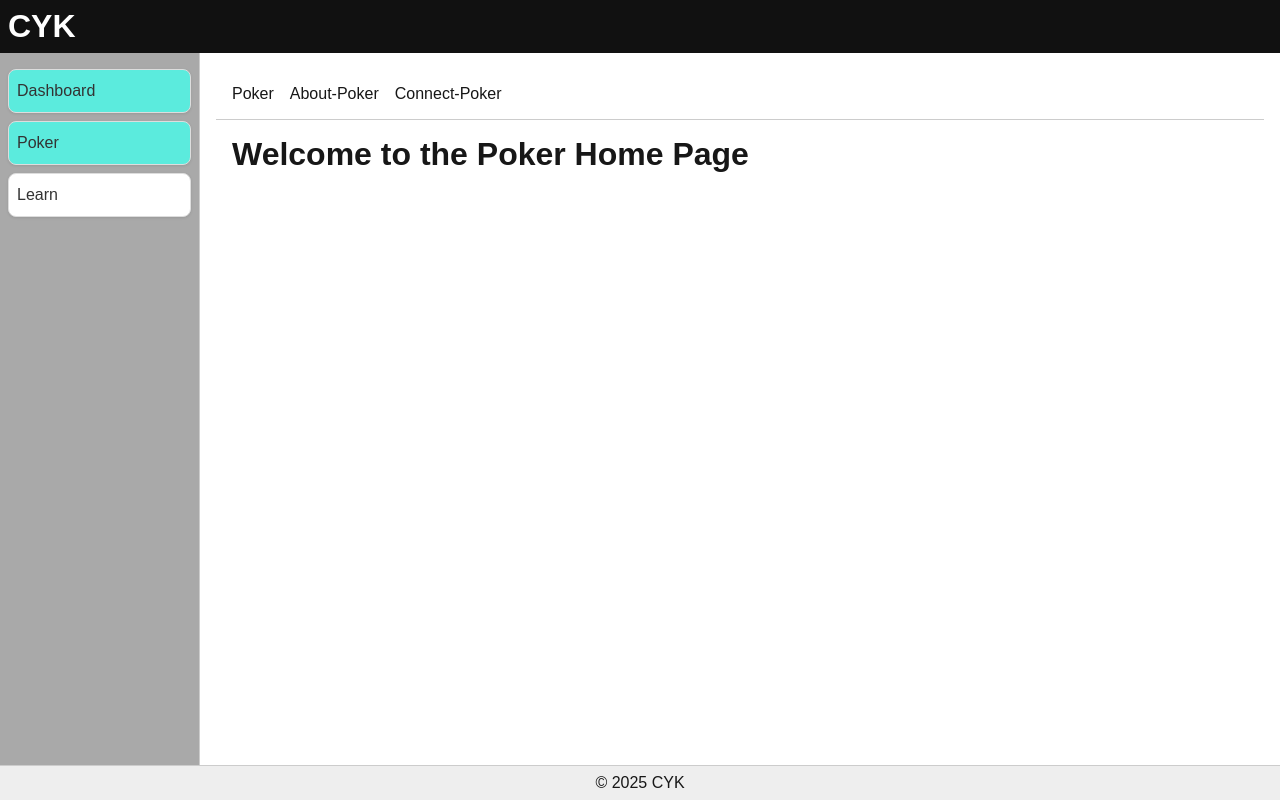
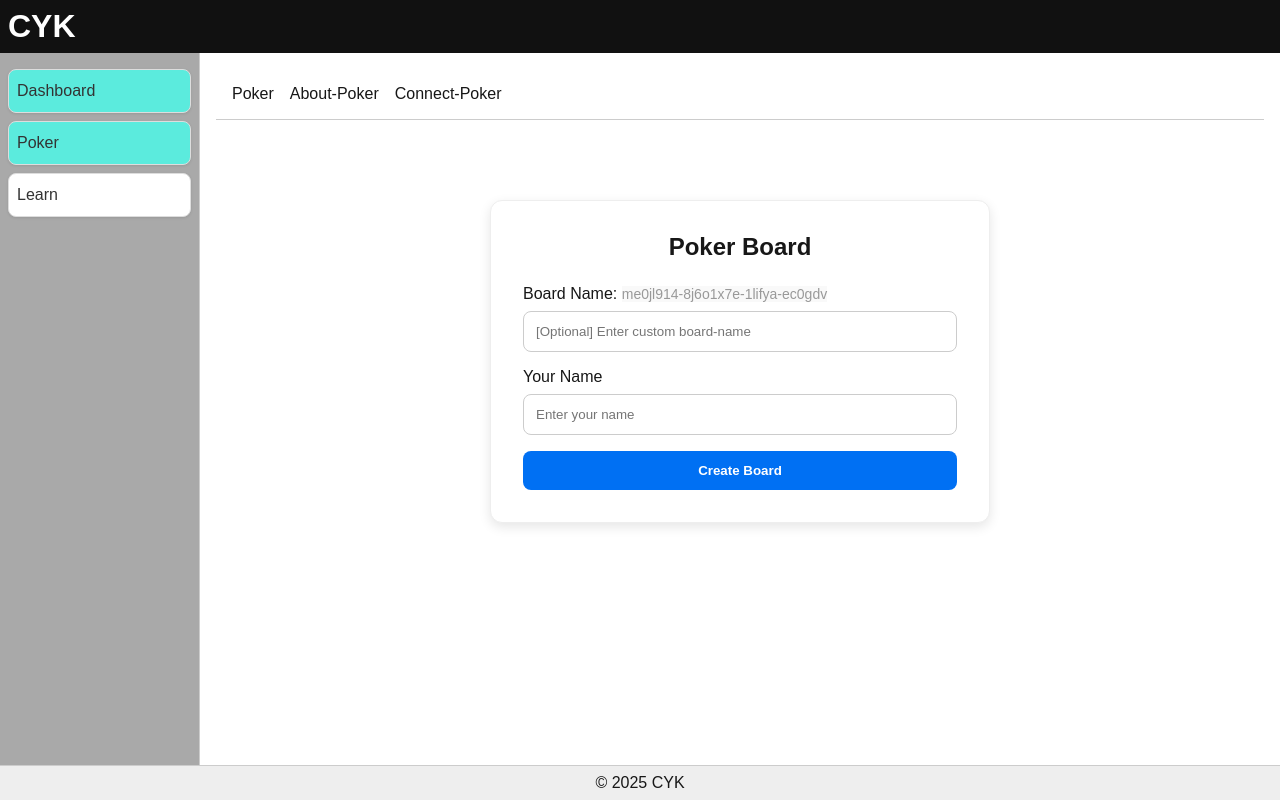
Before and after one commit to kundan100/PlanningPoker, a Next.js app: page /poker in a window 1280 px wide. Built offline with nearby package versions, Linux system fonts and the light colour scheme.

Commit message:
create poker home create room and room page

```diff
--- a/src/app/poker/page.tsx
+++ b/src/app/poker/page.tsx
@@ -1,5 +1,140 @@
 'use client';
 
+import { useRouter } from 'next/navigation';
+import { useState, useEffect } from 'react';
+
+function hashString(input: string): string {
+  let hash = 0;
+  for (let i = 0; i < input.length; i++) {
+    const char = input.charCodeAt(i);
+    hash = (hash << 5) - hash + char;
+    hash |= 0;
+  }
+  return Math.abs(hash).toString(36);
+}
+
+function generateRandomId(existingIds: Set<string>) {
+  const timestamp = Date.now().toString(36); // base36 timestamp
+  const randomPart = Math.random().toString(36).substring(2, 10); // 8-char random string
+
+  const geoInfo = typeof navigator !== 'undefined' ? hashString(navigator.language) : 'xx';
+  const platform = typeof navigator !== 'undefined' ? hashString(navigator.platform) : 'web';
+
+  let id;
+  do {
+    id = `${timestamp}-${randomPart}-${geoInfo}-${platform}`;
+  } while (existingIds.has(id));
+
+  return id;
+}
+
+const usedIds = new Set<string>();
+
 export default function PokerHome() {
-  return <h1>Welcome to the Poker Home Page</h1>;
+  const router = useRouter();
+  const [boardName, setBoardName] = useState('');
+  const [userName, setUserName] = useState('');
+  const [boardId, setBoardId] = useState('');
+
+  useEffect(() => {
+    // read pokerBoardData from sessionStorage
+    const storedPokerBoardData = sessionStorage.getItem('pokerBoardData');
+    //
+    if (storedPokerBoardData) {
+        const parsedPokerBoardData = JSON.parse(storedPokerBoardData);
+        setBoardId(parsedPokerBoardData.boardId);
+    } else {
+        const id = generateRandomId(usedIds);
+        usedIds.add(id);
+        setBoardId(id);
+    }
+  }, []);
+
+  const handleCreate = () => {
+    // without entering user-name, it will not redirect to the board.
+    // And, if boardName is not entered, consider boardId as boardName.
+    if (!userName) {
+      alert('Please fill in the field (Your Name)');
+      return;
+    }else {
+      if (!boardName) setBoardName(boardId);
+    }
+    // Store in sessionStorage
+    sessionStorage.setItem('pokerBoardData', JSON.stringify({
+        boardId,
+        boardName: boardName || boardId,
+        userName,
+    }));
+    // Redirect to the board page with the generated boardId.
+    router.push(`/poker/${boardId}`);
+  };
+
+  return (
+    <div style={{ display: 'flex', justifyContent: 'center', marginTop: '4rem' }}>
+      <div
+        style={{
+          width: '100%',
+          maxWidth: '500px',
+          background: '#fff',
+          borderRadius: '12px',
+          boxShadow: '0 4px 12px rgba(0, 0, 0, 0.1)',
+          padding: '2rem',
+          border: '1px solid #eee',
+        }}
+      >
+        <h2 style={{ marginBottom: '1.5rem', textAlign: 'center' }}>Poker Board</h2>
+
+        <div style={{ marginBottom: '1rem' }}>
+          <label style={{ display: 'block', marginBottom: '0.5rem' }}>
+            Board Name: <span style={{backgroundColor: '#f9f9f9', color: '#999', fontSize: '0.875rem'}}>{boardId}</span>
+          </label>
+          <input
+            type="text"
+            value={boardName}
+            onChange={(e) => setBoardName(e.target.value)}
+            placeholder="[Optional] Enter custom board-name"
+            style={{
+              width: '100%',
+              padding: '0.75rem',
+              borderRadius: '8px',
+              border: '1px solid #ccc',
+            }}
+          />
+        </div>
+
+        <div style={{ marginBottom: '1rem' }}>
+          <label style={{ display: 'block', marginBottom: '0.5rem' }}>Your Name</label>
+          <input
+            type="text"
+            value={userName}
+            onChange={(e) => setUserName(e.target.value)}
+            placeholder="Enter your name"
+            style={{
+              width: '100%',
+              padding: '0.75rem',
+              borderRadius: '8px',
+              border: '1px solid #ccc',
+            }}
+          />
+        </div>
+
+        <button
+          onClick={handleCreate}
+          style={{
+            width: '100%',
+            padding: '0.75rem',
+            backgroundColor: '#0070f3',
+            color: '#fff',
+            border: 'none',
+            borderRadius: '8px',
+            fontWeight: 'bold',
+            cursor: 'pointer',
+            transition: 'background-color 0.2s ease-in-out',
+          }}
+        >
+          Create Board
+        </button>
+      </div>
+    </div>
+  );
 }
```
Also changed, not shown: src/app/poker/[boardId]/page.tsx (added, +39 -0 lines).
